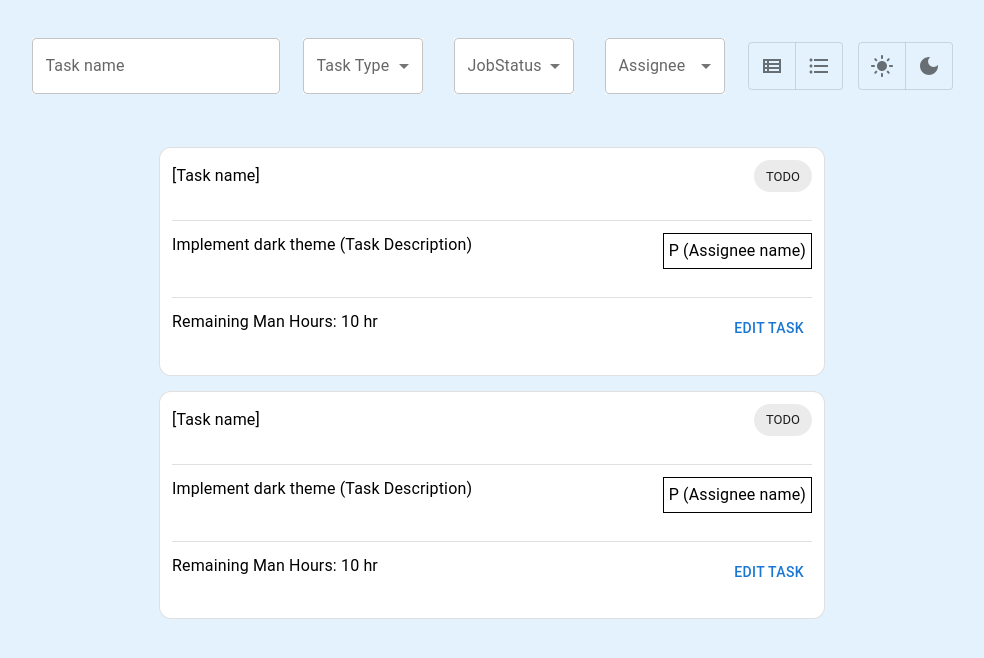
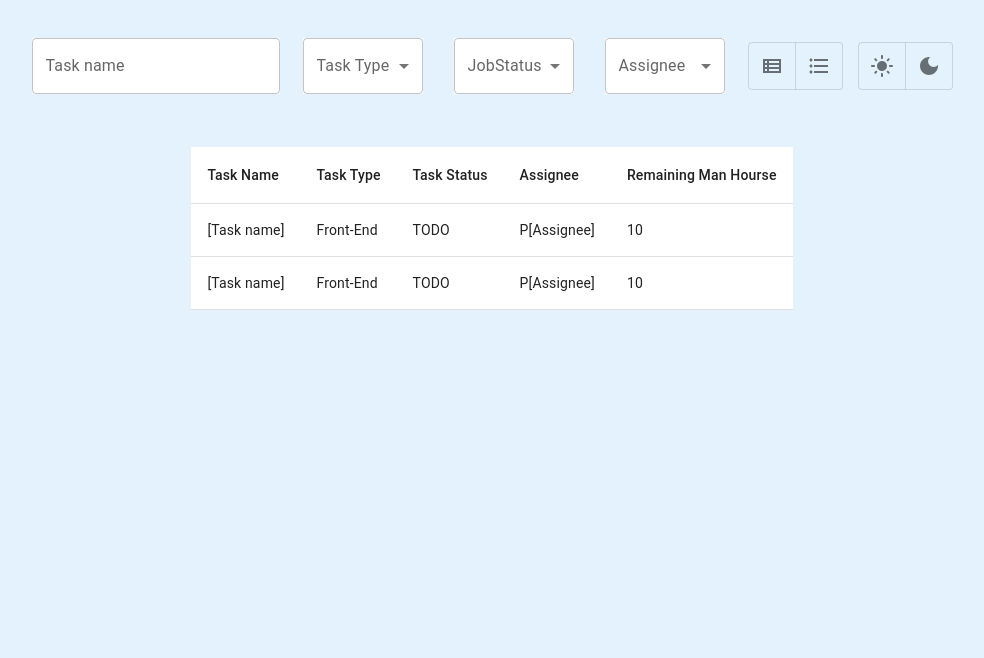
Before and after one commit to priasdevo/wang_assignment, a React (Create React App) app in the folder apps/web/: page /test in a window 1280 px wide. Shown: the top 658 px of the page, without its empty margins (163-1147 px from the left). Built offline with nearby package versions, Linux system fonts and the light colour scheme.

Commit message:
feat: draft taskLine/ align taskCard

```diff
--- a/apps/web/src/modules/task/components/FilterContainer/index.js
+++ b/apps/web/src/modules/task/components/FilterContainer/index.js
@@ -17,7 +17,7 @@ function FilterContainer() {
     <FormControl sx={{ m: 1, minWidth: 120, backgroundColor: "white" }}>
         <InputLabel>Task Type</InputLabel>
         <Select
-          label="Assignee"
+          label="TaskType"
         >
             <MenuItem value={"P"}>Front-End</MenuItem>
             <MenuItem value={"Ice"}>Back-End</MenuItem>
--- a/apps/web/src/modules/task/components/TaskContainer/TaskCard/TaskCardBody/styled.js
+++ b/apps/web/src/modules/task/components/TaskContainer/TaskCard/TaskCardBody/styled.js
@@ -4,9 +4,7 @@ export const BodyRow = styled('div')`
   display: flex;
   flex-direction: row;
   width: 100%;
-  gap: 12px;
   height: fit-content;
-  margin-bottom: 1rem;
-  align-items: flex-start;
+  align-items: center;
   justify-content: space-between;
 `
--- a/apps/web/src/modules/task/components/TaskContainer/TaskCard/TaskCardFooter/styled.js
+++ b/apps/web/src/modules/task/components/TaskContainer/TaskCard/TaskCardFooter/styled.js
@@ -5,7 +5,6 @@ export const FooterRow = styled('div')`
   width: 100%;
   gap: 12px;
   height: fit-content;
-  margin-bottom: 1rem;
-  align-items: flex-start;
+  align-items: center;
   justify-content: space-between;
 `
--- a/apps/web/src/modules/task/components/TaskContainer/TaskCard/TaskCardHeader/index.js
+++ b/apps/web/src/modules/task/components/TaskContainer/TaskCard/TaskCardHeader/index.js
@@ -6,7 +6,12 @@ function TaskCardHeader() {
   return (
     <HeaderRow>
       <Typography>[Task name]</Typography>
-      <Chip label="TODO" />
+      <div style={{
+        display: 'flex',
+        gap: '8px'}}>
+        <Chip label="Front-End" color="primary" />
+        <Chip label="TODO" />
+      </div>
     </HeaderRow>
   );
 }
--- a/apps/web/src/modules/task/components/TaskContainer/TaskCard/TaskCardHeader/styled.js
+++ b/apps/web/src/modules/task/components/TaskContainer/TaskCard/TaskCardHeader/styled.js
@@ -5,7 +5,6 @@ export const HeaderRow = styled('div')`
   width: 100%;
   gap: 12px;
   height: fit-content;
-  margin-bottom: 1rem;
   align-items: center;
   justify-content: space-between;
 `
--- /dev/null
+++ b/apps/web/src/modules/task/components/TaskContainer/TaskLine/index.js
@@ -0,0 +1,38 @@
+import React from 'react';
+import { Table, TableBody, TableCell, TableHead, TableRow } from '@mui/material'
+
+function TaskLine() {
+  return (
+    <div>
+        <Table sx={{backgroundColor: "white"}}>
+            <TableHead>
+                <TableRow>
+                    <TableCell>Task Name</TableCell>
+                    <TableCell>Task Type</TableCell>
+                    <TableCell>Task Status</TableCell>
+                    <TableCell>Assignee</TableCell>
+                    <TableCell>Remaining Man Hourse</TableCell>
+                </TableRow>
+            </TableHead>
+            <TableBody>
+                <TableRow>
+                    <TableCell>[Task name]</TableCell>
+                    <TableCell>Front-End</TableCell>
+                    <TableCell>TODO</TableCell>
+                    <TableCell>P[Assignee]</TableCell>
+                    <TableCell>10</TableCell>
+                </TableRow>
+                <TableRow>
+                    <TableCell>[Task name]</TableCell>
+                    <TableCell>Front-End</TableCell>
+                    <TableCell>TODO</TableCell>
+                    <TableCell>P[Assignee]</TableCell>
+                    <TableCell>10</TableCell>
+                </TableRow>
+            </TableBody>
+        </Table>
+    </div>
+  );
+}
+
+export default TaskLine;
--- a/apps/web/src/modules/task/components/TaskContainer/index.js
+++ b/apps/web/src/modules/task/components/TaskContainer/index.js
@@ -1,7 +1,9 @@
 import React from 'react';
 import TaskCard from './TaskCard/index'
+import TaskLine from './TaskLine/index'
 
-function TaskContainer() {
+function TaskContainer(props) {
+  const {showType} = props;
   return (
     <div className="TaskContainer" style={{
         display: "flex",
@@ -12,8 +14,14 @@ function TaskContainer() {
         gap: "15px",
         padding: "15px"
     }}>
+    {showType === "Card" && (<>
       <TaskCard/>
       <TaskCard/>
+    </>)}
+    {showType === "Table" && (<>
+      <TaskLine/>
+    </>)}
+
     </div>
   );
 }
--- a/apps/web/src/modules/task/pages/index.js
+++ b/apps/web/src/modules/task/pages/index.js
@@ -14,7 +14,7 @@ function TaskPage() {
         padding: "15px"
     }}>
       <FilterContainer/>
-      <TaskContainer/>
+      <TaskContainer showType="Table"/>
     </div>
   );
 }
```
Also changed, not shown: 1 other file (tests, documents, lock files or other folders).
